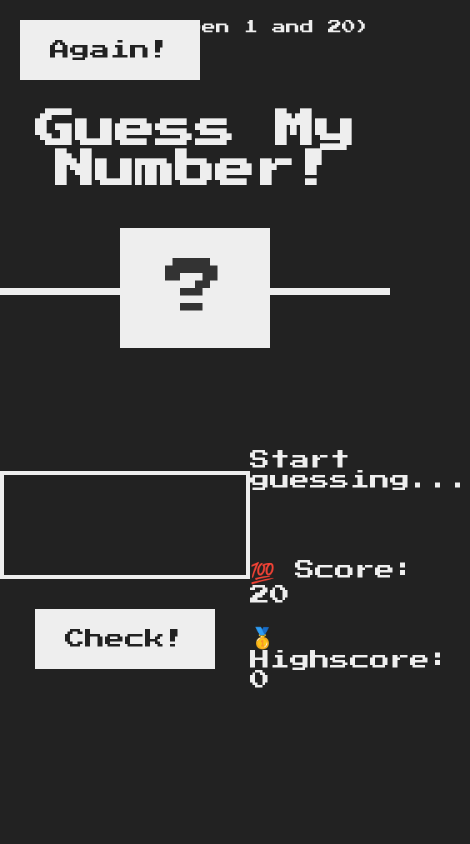
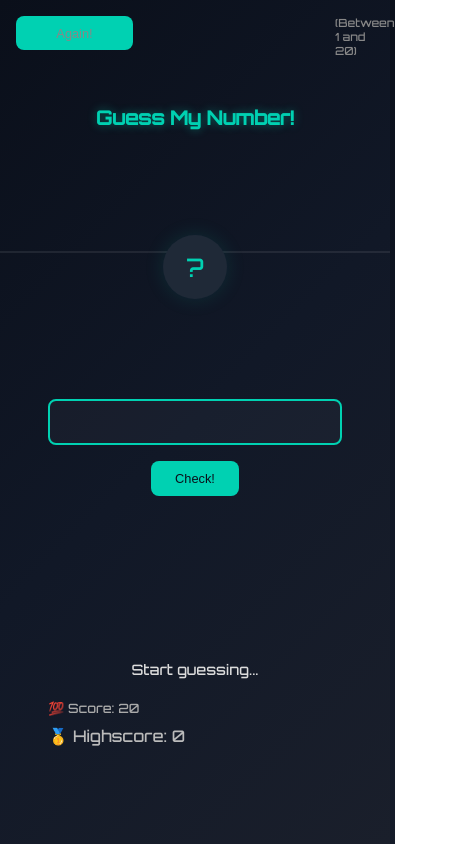
Before and after one commit to yg2505/game1, a plain HTML site: page index.html in a window 390 px wide. Shown: the whole page, 470 px wide, since content can reach past the window. Drawn offline with Linux system fonts and the light colour scheme.

Commit message:
UI changes

```diff
--- a/script.js
+++ b/script.js
@@ -1,15 +1,4 @@
 'use strict';
-
-/*
-console.log(document.querySelector('.message').textContent);
-document.querySelector('.message').textContent = '🎉 Correct Number!';
-
-document.querySelector('.number').textContent = 13;
-document.querySelector('.score').textContent = 10;
-
-document.querySelector('.guess').value = 23;
-console.log(document.querySelector('.guess').value);
-*/
 
 let secretNumber = Math.trunc(Math.random() * 20) + 1;
 let score = 20;
@@ -19,105 +8,50 @@ const displayMessage = function (message) {
   document.querySelector('.message').textContent = message;
 };
 
+const applyWinStyles = function () {
+  document.body.style.background = 'linear-gradient(135deg, #004e43, #0a0f1a)';
+  document.querySelector('.number').style.width = '30rem';
+  document.querySelector('.number').style.boxShadow = '0 0 40px #00ffe1';
+};
+
+const resetStyles = function () {
+  document.body.style.background = 'linear-gradient(135deg, #0a0f1a, #111827)';
+  document.querySelector('.number').style.width = '12rem';
+  document.querySelector('.number').style.boxShadow = 'none';
+};
+
 document.querySelector('.check').addEventListener('click', function () {
   const guess = Number(document.querySelector('.guess').value);
-  console.log(guess, typeof guess);
 
-  // When there is no input
   if (!guess) {
-    // document.querySelector('.message').textContent = '⛔️ No number!';
     displayMessage('⛔️ No number!');
-
-    // When player wins
   } else if (guess === secretNumber) {
-    // document.querySelector('.message').textContent = '🎉 Correct Number!';
     displayMessage('🎉 Correct Number!');
     document.querySelector('.number').textContent = secretNumber;
-
-    document.querySelector('body').style.backgroundColor = '#60b347';
-    document.querySelector('.number').style.width = '30rem';
+    applyWinStyles();
 
     if (score > highscore) {
       highscore = score;
       document.querySelector('.highscore').textContent = highscore;
     }
-
-    // When guess is wrong
-  } else if (guess !== secretNumber) {
+  } else {
     if (score > 1) {
-      // document.querySelector('.message').textContent =
-      // guess > secretNumber ? '📈 Too high!' : '📉 Too low!';
       displayMessage(guess > secretNumber ? '📈 Too high!' : '📉 Too low!');
       score--;
       document.querySelector('.score').textContent = score;
     } else {
-      // document.querySelector('.message').textContent = '💥 You lost the game!';
       displayMessage('💥 You lost the game!');
-      document.querySelector('.score').textContent = 0;
-    }
-  }
-
-    // When guess is too high
-  else if (guess > secretNumber) {
-    if (score > 1) {
-      document.querySelector('.message').textContent = '📈 Too high!';
-      score--;
-      document.querySelector('.score').textContent = score;
-    } else {
-      document.querySelector('.message').textContent = '💥 You lost the game!';
-      document.querySelector('.score').textContent = 0;
-    }
-
-    // When guess is too low
-  } else if (guess < secretNumber) {
-    if (score > 1) {
-      document.querySelector('.message').textContent = '📉 Too low!';
-      score--;
-      document.querySelector('.score').textContent = score;
-    } else {
-      document.querySelector('.message').textContent = '💥 You lost the game!';
       document.querySelector('.score').textContent = 0;
     }
   }
 });
 
-
-  ///////////////////////////////////////
-// Coding Challenge #1
-
-/*
-Implement a game rest functionality, so that the player can make a new guess! Here is how:
-
-1. Select the element with the 'again' class and attach a click event handler
-2. In the handler function, restore initial values of the score and secretNumber variables
-3. Restore the initial conditions of the message, number, score and guess input field
-4. Also restore the original background color (#222) and number width (15rem)
-
-GOOD LUCK 😀
-*/
-
-document.querySelector(".again").addEventListener("click", function (){
-        score=20;
-        secretNumber = Math.trunc(Math.random() * 20) + 1;
-        // document.querySelector("message").textContent="Start guessing...";
-        displayMessage('Start guessing...');
-        document.querySelector(".score").textContent= score;
-        document.querySelector(".number").textContent= "?";
-        document.querySelector('.guess').value = '';
-        document.querySelector('body').style.backgroundColor = '#222';
-        document.querySelector('.number').style.width = '15rem';
-
-    })
-// document.querySelector('.again').addEventListener('click', function () {
-//     score = 20;
-//     secretNumber = Math.trunc(Math.random() * 20) + 1;
-
-//     // document.querySelector('.message').textContent = 'Start guessing...';
-//     displayMessage('Start guessing...');
-//     document.querySelector('.score').textContent = score;
-//     document.querySelector('.number').textContent = '?';
-//     document.querySelector('.guess').value = '';
-
-//     document.querySelector('body').style.backgroundColor = '#222';
-//     document.querySelector('.number').style.width = '15rem';
-//   });
+document.querySelector('.again').addEventListener('click', function () {
+  score = 20;
+  secretNumber = Math.trunc(Math.random() * 20) + 1;
+  displayMessage('Start guessing...');
+  document.querySelector('.score').textContent = score;
+  document.querySelector('.number').textContent = '?';
+  document.querySelector('.guess').value = '';
+  resetStyles();
+});
--- a/style.css
+++ b/style.css
@@ -1,119 +1,228 @@
-@import url('https://fonts.googleapis.com/css?family=Press+Start+2P&display=swap');
+@import url('https://fonts.googleapis.com/css2?family=Orbitron:wght@500&display=swap');
 
 * {
   margin: 0;
   padding: 0;
-  box-sizing: inherit;
+  box-sizing: border-box;
 }
 
 html {
   font-size: 62.5%;
-  box-sizing: border-box;
 }
 
 body {
-  font-family: 'Press Start 2P', sans-serif;
-  color: #eee;
-  background-color: #222;
-  /* background-color: #60b347; */
+  font-family: 'Orbitron', sans-serif;
+  background: linear-gradient(135deg, #0a0f1a, #111827, #1a1f2b);
+  color: #dcdcdc;
+  min-height: 100vh;
+  display: flex;
+  flex-direction: column;
 }
 
-/* LAYOUT */
+/* Header */
 header {
+  height: 30vh;
+  display: flex;
+  flex-direction: column;
+  justify-content: center;
+  align-items: center;
+  border-bottom: 2px solid rgba(255, 255, 255, 0.08);
+  padding: 2rem;
   position: relative;
-  height: 35vh;
-  border-bottom: 7px solid #eee;
 }
 
-main {
-  height: 65vh;
-  color: #eee;
-  display: flex;
-  align-items: center;
-  justify-content: space-around;
+h1 {
+  font-size: 4rem;
+  color: #00d1b2;
+  text-shadow: 0 0 10px #00d1b270;
+  text-align: center;
+  margin-bottom: 2rem;
 }
 
+.number {
+  background-color: #1f2937;
+  color: #00d1b2;
+  font-size: 5rem;
+  width: 12rem;
+  height: 12rem;
+  border-radius: 50%;
+  display: flex;
+  justify-content: center;
+  align-items: center;
+  position: absolute;
+  bottom: -6rem;
+  left: 50%;
+  transform: translateX(-50%);
+  box-shadow: 0 0 20px #00d1b220;
+}
+
+/* Main Layout */
+main {
+  flex: 1;
+  display: flex;
+  justify-content: space-around;
+  align-items: center;
+  padding: 8rem 4rem 4rem;
+  gap: 4rem;
+  flex-wrap: wrap;
+}
+
+/* Left Section */
 .left {
-  width: 52rem;
   display: flex;
   flex-direction: column;
   align-items: center;
+  width: 40rem;
+  max-width: 100%;
 }
 
+/* Right Section */
 .right {
-  width: 52rem;
   font-size: 2rem;
+  width: 40rem;
+  max-width: 100%;
+  color: #bbb;
 }
 
-/* ELEMENTS STYLE */
-h1 {
-  font-size: 4rem;
+/* Input */
+.guess {
+  background: rgba(255, 255, 255, 0.03);
+  border: 2px solid #00d1b2;
+  color: #e5e5e5;
+  font-size: 3rem;
+  padding: 1.5rem 2rem;
+  border-radius: 1rem;
+  width: 100%;
   text-align: center;
-  position: absolute;
-  width: 100%;
-  top: 52%;
-  left: 50%;
-  transform: translate(-50%, -50%);
+  margin-bottom: 2rem;
+  transition: 0.3s ease;
 }
 
-.number {
-  background: #eee;
-  color: #333;
-  font-size: 6rem;
-  width: 15rem;
-  padding: 3rem 0rem;
+.guess:focus {
+  outline: none;
+  border-color: #00ffe1;
+  background: rgba(255, 255, 255, 0.06);
+}
+
+/* Button */
+.btn {
+  background-color: #00d1b2;
+  border: none;
+  color: #0a0f1a;
+  font-size: 2rem;
+  padding: 1.2rem 2.4rem;
+  border-radius: 1rem;
+  cursor: pointer;
+  transition: background 0.3s ease, transform 0.2s;
+  width: 30%;
+}
+
+.btn:hover {
+  background-color: #00ffe1;
+  transform: scale(1.05);
+}
+
+/* Score Section */
+.message {
+  font-size: 2.2rem;
+  margin-bottom: 2rem;
+  min-height: 3rem;
+  color: #dcdcdc;
   text-align: center;
+}
+
+.label-score {
+  margin-bottom: 1.2rem;
+  font-size: 1.8rem;
+  color: #aaa;
+}
+
+/* Top bar info */
+.between,
+.again {
   position: absolute;
-  bottom: 0;
-  left: 50%;
-  transform: translate(-50%, 50%);
+  top: 2rem;
+  font-size: 1.4rem;
+  color: #888;
+  width: 10%;
 }
 
 .between {
-  font-size: 1.4rem;
-  position: absolute;
-  top: 2rem;
   right: 2rem;
 }
 
 .again {
-  position: absolute;
-  top: 2rem;
   left: 2rem;
 }
 
+/* Responsive Design */
+@media (max-width: 768px) {
+  html {
+    font-size: 56%;
+  }
+
+  main {
+    flex-direction: column;
+    align-items: center;
+    padding-top: 10rem;
+  }
+
+  .left,
+  .right {
+    width: 90%;
+  }
+
+  .number {
+    width: 10rem;
+    height: 10rem;
+    font-size: 4rem;
+  }
+
+  h1 {
+    font-size: 3rem;
+  }
+
   .guess {
-  background: none;
-  border: 4px solid #eee;
-  font-family: inherit;
-  color: inherit;
-  font-size: 5rem;
-  padding: 2.5rem;
-  width: 25rem;
-  text-align: center;
-  display: block;
-  margin-bottom: 3rem;
+    font-size: 2.5rem;
   }
 
   .btn {
-  border: none;
-  background-color: #eee;
-  color: #222;
-  font-size: 2rem;
-  font-family: inherit;
-  padding: 2rem 3rem;
-  cursor: pointer;
+    font-size: 1.8rem;
+  }
 }
 
-.btn:hover {
-  background-color: #ccc;
+@media (max-width: 480px) {
+  html {
+    font-size: 50%;
+  }
+
+  .number {
+    width: 8rem;
+    height: 8rem;
+    font-size: 3.2rem;
+  }
+
+  .guess {
+    font-size: 2rem;
+  }
+
+  .btn {
+    font-size: 1.6rem;
+  }
+
+  .again{
+    width: 30%;
+  }
+
+  h1 {
+    font-size: 2.4rem;
   }
 
   .message {
-  margin-bottom: 8rem;
-  height: 3rem;
+    font-size: 1.8rem;
   }
 
   .label-score {
-  margin-bottom: 2rem;
+    font-size: 1.6rem;
   }
+}
```
Also changed, not shown: 1 other file. Lines whose indentation alone changed are shown as unchanged.
